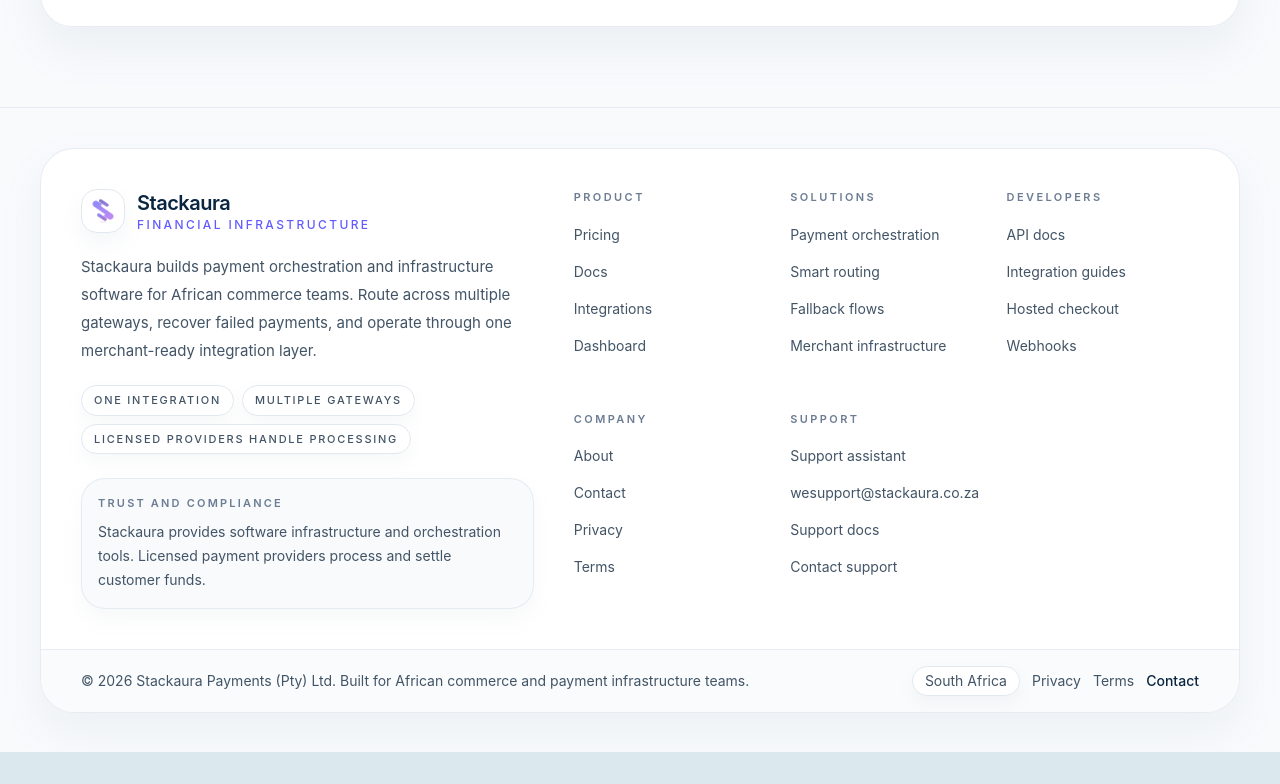
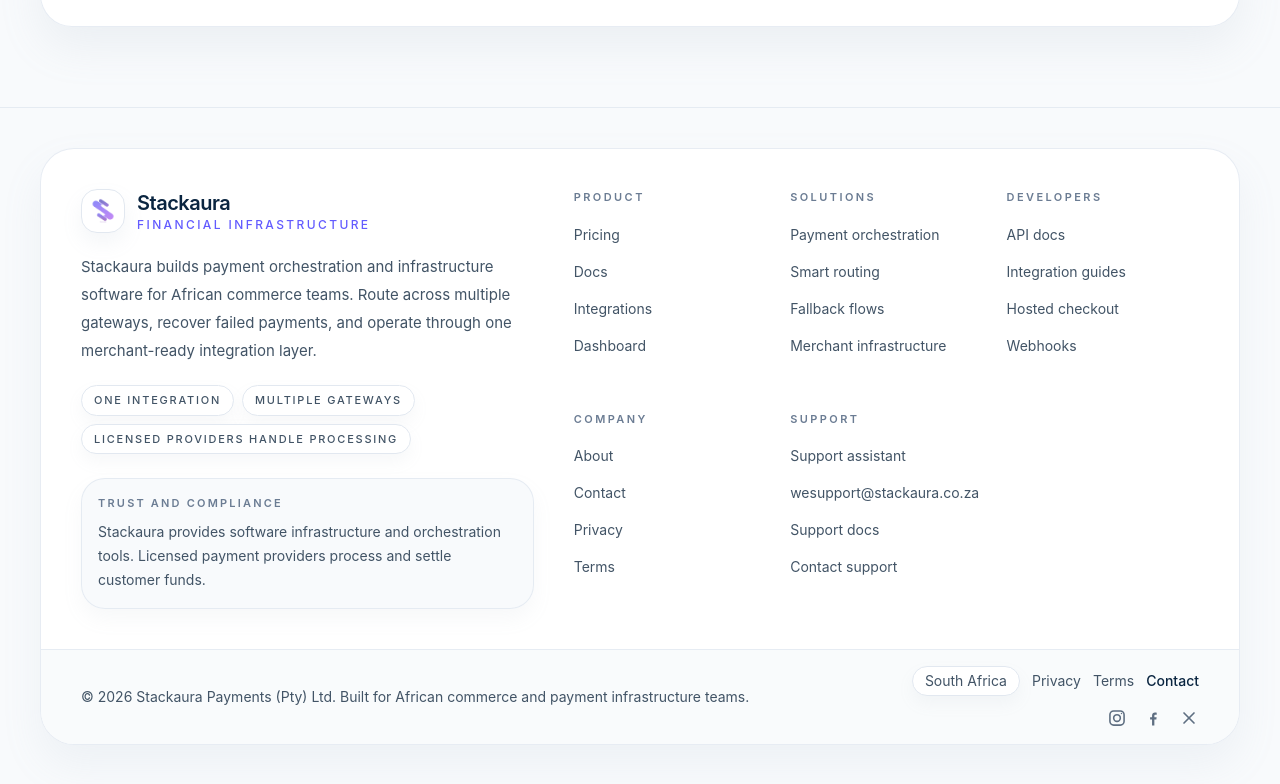
Before and after one commit to motionstudios-hub/stackaura, a Next.js app: page / in a window 1280 px wide. Shown: the part 5380-6164 px from the top of the page. Before the commit the page ends 6132 px from the top, so only its background shows below. Built offline with nearby package versions, Linux system fonts and the light colour scheme; no server answers.

Commit message:
Add footer social links

```diff
--- a/app/components/site-footer.tsx
+++ b/app/components/site-footer.tsx
@@ -1,7 +1,27 @@
 import Image from "next/image";
 import Link from "next/link";
+import type { ComponentPropsWithoutRef } from "react";
+import { X } from "lucide-react";
 import { cn } from "../../lib/utils";
 import FooterReveal from "./footer-reveal";
+
+function InstagramIcon(props: ComponentPropsWithoutRef<"svg">) {
+  return (
+    <svg viewBox="0 0 24 24" fill="none" stroke="currentColor" strokeWidth="1.9" strokeLinecap="round" strokeLinejoin="round" {...props}>
+      <rect x="3.5" y="3.5" width="17" height="17" rx="4.5" />
+      <circle cx="12" cy="12" r="4" />
+      <circle cx="17.4" cy="6.6" r="0.9" fill="currentColor" stroke="none" />
+    </svg>
+  );
+}
+
+function FacebookIcon(props: ComponentPropsWithoutRef<"svg">) {
+  return (
+    <svg viewBox="0 0 24 24" fill="currentColor" {...props}>
+      <path d="M13.64 21v-7.06h2.37l.35-2.75h-2.72V9.44c0-.8.22-1.34 1.36-1.34h1.45V5.64c-.25-.03-1.1-.1-2.09-.1-2.07 0-3.49 1.26-3.49 3.58v2.07H8.5v2.75h2.37V21h2.77Z" />
+    </svg>
+  );
+}
 
 const footerSections = [
   {
@@ -146,12 +166,13 @@
 
           <div className="border-t border-slate-200/80 bg-slate-50/80 px-6 py-4 sm:px-8 lg:px-10 dark:border-white/10 dark:bg-[#0d1829]">
             <div className="flex flex-col gap-3 sm:flex-row sm:items-center sm:justify-between">
-              <div className="text-sm text-[#425466] dark:text-zinc-300">
+              <div className="text-center text-sm text-[#425466] dark:text-zinc-300 sm:text-left">
                 © {year} Stackaura Payments (Pty) Ltd. Built for African commerce and payment
                 infrastructure teams.
               </div>
 
-              <div className="flex flex-wrap items-center gap-3 text-sm text-[#425466] dark:text-zinc-300">
+              <div className="flex flex-col items-center gap-3 sm:items-end">
+                <div className="flex flex-wrap items-center justify-center gap-3 text-sm text-[#425466] dark:text-zinc-300 sm:justify-end">
                   <span className="rounded-full border border-slate-200 bg-white px-3 py-1 shadow-[0_8px_16px_rgba(148,163,184,0.08)] dark:border-white/10 dark:bg-[#101b2d] dark:shadow-none">
                     South Africa
                   </span>
@@ -160,13 +181,44 @@
                       key={item.label}
                       href={item.href}
                       className={cn(
-                      "transition hover:text-[#0a2540] dark:hover:text-white",
+                        "transition-all duration-200 ease-out hover:text-[#0a2540] motion-reduce:transition-none dark:hover:text-white",
                         item.label === "Contact" && "font-medium text-[#0a2540] dark:text-white",
                       )}
                     >
                       {item.label}
                     </Link>
                   ))}
+                </div>
+
+                <div className="flex items-center justify-center gap-4 sm:justify-end">
+                  <a
+                    href="https://www.instagram.com/stackaura/"
+                    target="_blank"
+                    rel="noopener noreferrer"
+                    aria-label="Instagram"
+                    className="text-[#5f6f82] transition-all duration-200 ease-out hover:scale-105 hover:text-[#635bff] hover:drop-shadow-[0_0_6px_rgba(99,91,255,0.6)] motion-reduce:transition-none dark:text-zinc-300 dark:hover:text-white"
+                  >
+                    <InstagramIcon className="h-5 w-5" />
+                  </a>
+                  <a
+                    href="https://www.facebook.com/profile.php?id=61579471440722"
+                    target="_blank"
+                    rel="noopener noreferrer"
+                    aria-label="Facebook"
+                    className="text-[#5f6f82] transition-all duration-200 ease-out hover:scale-105 hover:text-[#635bff] hover:drop-shadow-[0_0_6px_rgba(99,91,255,0.6)] motion-reduce:transition-none dark:text-zinc-300 dark:hover:text-white"
+                  >
+                    <FacebookIcon className="h-5 w-5" />
+                  </a>
+                  <a
+                    href="https://x.com/Stackaura_"
+                    target="_blank"
+                    rel="noopener noreferrer"
+                    aria-label="X"
+                    className="text-[#5f6f82] transition-all duration-200 ease-out hover:scale-105 hover:text-[#635bff] hover:drop-shadow-[0_0_6px_rgba(99,91,255,0.6)] motion-reduce:transition-none dark:text-zinc-300 dark:hover:text-white"
+                  >
+                    <X className="h-5 w-5" />
+                  </a>
+                </div>
               </div>
             </div>
           </div>
--- a/package.json
+++ b/package.json
@@ -16,6 +16,7 @@
     "@radix-ui/react-separator": "^1.1.8",
     "@radix-ui/react-slot": "^1.2.4",
     "class-variance-authority": "^0.7.1",
+    "lucide-react": "^1.7.0",
     "next": "16.1.6",
     "next-themes": "^0.4.6",
     "react": "19.2.3",
```
Also changed, not shown: 1 other file (tests, documents, lock files or other folders). Lines whose indentation alone changed are shown as unchanged.
